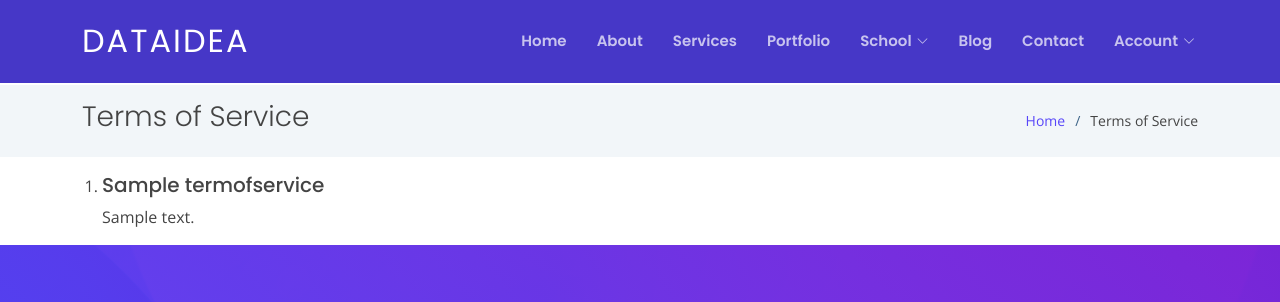
After one commit to jumashafara/dataidea, a Django app: page /terms_of_service in a window 1280 px wide. The commit adds this page. Shown: the top 302 px of the page. Run offline with Django 4.2, Linux system fonts and the light colour scheme; tables that the repository leaves empty hold one stand-in row (values such as "Sample post"); some libraries are stand-ins or nearby versions.

Commit message:
updated privacy policy and terms of services

```diff
--- a/index/admin.py
+++ b/index/admin.py
@@ -7,6 +7,8 @@ from .models import Portfolio
 from .models import Testimonial
 from .models import CompanyInfo
 from django.contrib import admin
+from .models import TermOfService
+from .models import PrivacyPolicy
 from .models import FrequentlyAskedQuestion
 
 # Admin Models
@@ -18,4 +20,4 @@ class FeedbackAdmin(admin.ModelAdmin):
 # Register your models here.
 admin.site.register(model_or_iterable=Feedback, admin_class=FeedbackAdmin)
 admin.site.register(model_or_iterable=
-                    [Service, Feature, Testimonial, Portfolio, CompanyInfo, Price, FrequentlyAskedQuestion, Contact])
+                    [PrivacyPolicy, TermOfService, Service, Feature, Testimonial, Portfolio, CompanyInfo, Price, FrequentlyAskedQuestion, Contact])
--- a/index/models.py
+++ b/index/models.py
@@ -79,6 +79,21 @@ class CompanyInfo(models.Model):
     def __str__(self):
         return self.name
 
+
+class TermOfService(models.Model):
+    name = models.CharField(max_length=122, default='Terms of Service')
+    description = models.TextField(default='By using the services provided by Data Idea ("the Company"), you agree to comply with and be bound by the following Terms of Service ("TOS"). If you do not agree with these terms, please do not use our services.')
+
+    def __str__(self):
+        return self.name
+
+class PrivacyPolicy(models.Model):
+    name = models.CharField(max_length=122, default='Privacy Policy')
+    description = models.TextField(default='By using the services provided by Data Idea ("the Company"), you agree to comply with and be bound by the following Privacy Policy ("Privacy Policy"). If you do not agree with these terms, please do not use our services.')
+
+    def __str__(self):
+        return self.name
+
 class Feedback(models.Model):
     name = models.CharField(max_length=122)
     email = models.CharField(max_length=122)
--- a/index/templates/index/home.html
+++ b/index/templates/index/home.html
@@ -168,7 +168,7 @@
               </svg>
               <i class="bi bi-{{service.icon}}"></i>
             </div>
-            <h4><a href="">{{service.name}}</a></h4>
+            <h4>{{service.name}}</h4>
             <p>{{service.description}}</p>
           </div>
         </div>
--- /dev/null
+++ b/index/templates/index/terms_of_service.html
@@ -0,0 +1,45 @@
+{% extends 'components/base.html' %}
+<!-- Page Content -->
+{% block content %}
+<main id="main">
+  <!-- ======= Breadcrumbs ======= -->
+  <section class="breadcrumbs">
+    <div class="container">
+      <div class="d-flex justify-content-between align-items-center">
+        <h2>Terms of Service</h2>
+        <ol>
+          <li><a href="{% url 'index:home' %}">Home</a></li>
+          <li>Terms of Service</li>
+        </ol>
+      </div>
+    </div>
+  </section>
+  <!-- End Breadcrumbs -->
+
+  <section class="inner-page container mt-3" style="padding: 0">
+    <!-- Terms of Service -->
+    {% if terms_of_service %}
+    <!-- Display Term -->
+    {% for term in terms_of_service %}
+    <ol class="">
+      <li>
+        <h5 class="">{{term.name}}</h5>
+        <p>{{term.description}}</p>
+      </li>
+    </ol>
+    {% endfor %}
+    <!-- End Term -->
+    {% else %}
+    <div>No Terms Found!</div>
+    {% endif %}
+  </section>
+</main>
+<!-- End #main -->
+
+<!-- JavaScript -->
+<script>
+  document.querySelector("#header").style.background = "rgba(24, 6, 185, 0.8)";
+
+  document.querySelector(".school").classList.add("active");
+</script>
+{% endblock %}
--- a/index/urls.py
+++ b/index/urls.py
@@ -9,5 +9,6 @@ urlpatterns = [
     path(route='back/', view=views.back, name='back'),
     path(route='school/', view=include('school.urls'), name='school'),
     path(route='feedback/', view=views.feedback, name='feedback'),
+    path(route='terms_of_service', view=views.termsOfService, name='terms_of_service'),
     path(route='portfolio_details/<int:id>', view=views.portfolio_details, name='portfolio_details')
 ]
--- a/index/views.py
+++ b/index/views.py
@@ -6,6 +6,7 @@ from .models import Feedback
 from .models import Portfolio
 from .models import CompanyInfo
 from .models import Testimonial
+from .models import TermOfService
 from .models import FrequentlyAskedQuestion
 from django.shortcuts import render, redirect
 
@@ -67,3 +68,10 @@ def feedback(request):
 
     template_name='components/message.html'
     return render(request=request, template_name=template_name, context=context)
+
+def termsOfService(request):
+    terms_of_service = TermOfService.objects.all()
+    context = {'terms_of_service':terms_of_service}
+
+    template_name='index/terms_of_service.html'
+    return render(request=request, template_name=template_name, context=context)
--- a/templates/components/base.html
+++ b/templates/components/base.html
@@ -96,6 +96,11 @@
                 ><span>School</span> <i class="bi bi-chevron-down"></i
               ></a>
               <ul>
+                <li>
+                  <a class="nav-link scrollto" href="{% url 'school:browse' %}"
+                    >Browse Courses</a
+                  >
+                </li>
                 <li class="dropdown">
                   <a href=""
                     ><span>Tools</span> <i class="bi bi-chevron-right"></i
@@ -104,11 +109,6 @@
                     <li><a href="{% url 'school:add_note' %}">Notes</a></li>
                     <!-- <li><a href="">Video and Course Finder</a></li> -->
                   </ul>
-                </li>
-                <li>
-                  <a class="nav-link scrollto" href="{% url 'school:browse' %}"
-                    >Browse Courses</a
-                  >
                 </li>
               </ul>
             </li>
@@ -195,11 +195,13 @@
                 </li>
                 <li>
                   <i class="bx bx-chevron-right"></i>
-                  <a href="">Terms of service</a>
+                  <a href="{% url 'index:terms_of_service'%}"
+                    >Terms of service</a
+                  >
                 </li>
                 <li>
                   <i class="bx bx-chevron-right"></i>
-                  <a href="">Privacy policy</a>
+                  <a href="{% url 'index:privacy_policy' %}">Privacy policy</a>
                 </li>
               </ul>
             </div>
```
Also changed, not shown: index/templates/index/privacy_policy.html (added, +45 -0 lines), db.sqlite3, index/migrations/0006_termofservice.py (added), index/migrations/0007_privacypolicy.py (added).
